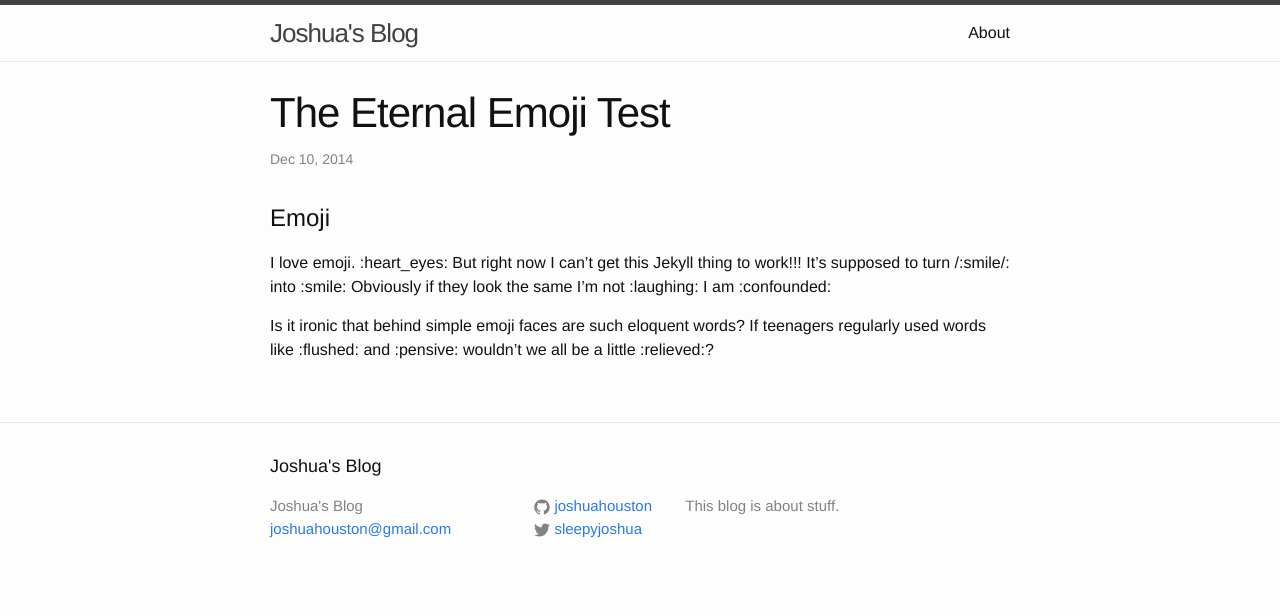
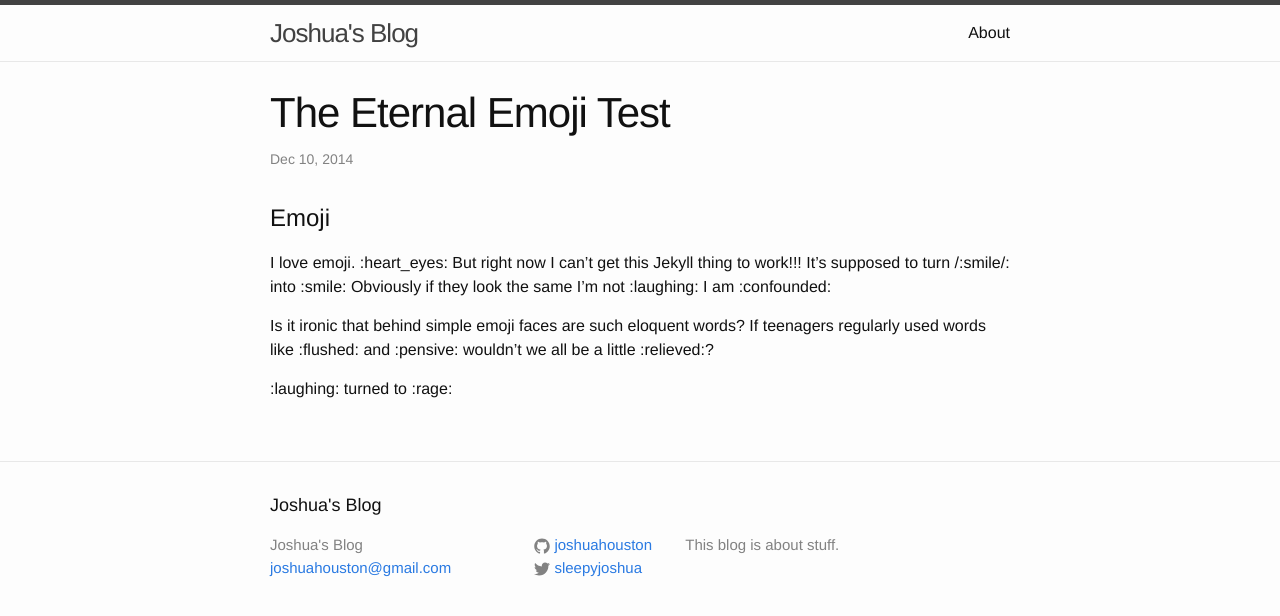
Before and after one commit to joshuahouston/joshuahouston.github.io, a Jekyll site: the page built from _posts/2014-12-10-eternal-emoji.markdown, in a window 1280 px wide. Shown: the top 616 px of the page. Built offline with Jekyll 4.4.1, drawn with Linux system fonts in a browser that asks for light colours.

Commit message:
Let's try again
Maybe it will work /V

```diff
--- a/_posts/2014-11-28-map-for-visit.markdown
+++ b/_posts/2014-11-28-map-for-visit.markdown
@@ -14,7 +14,7 @@ I was with them most of the time so the map wasn't really that necessary, but on
 
 You can specify the spot you want the map to zoom in on and you pick the level of zoom.
 {% highlight javascript %}
-var map = L.map('map', {
+    var map = L.map('map', {
 	center: [57.049, -135.322],
 	zoom: 16,
 	layers: [streets, playgrounds, walks], // layers that will be on when the map loads
--- a/_posts/2014-12-10-eternal-emoji.markdown
+++ b/_posts/2014-12-10-eternal-emoji.markdown
@@ -8,3 +8,5 @@ categories: code
 I love emoji. :heart_eyes: But right now I can't get this Jekyll thing to work!!! It's supposed to turn /:smile/: into :smile: Obviously if they look the same I'm not :laughing: I am :confounded:
 
 Is it ironic that behind simple emoji faces are such eloquent words? If teenagers regularly used words like :flushed: and :pensive: wouldn't we all be a little :relieved:?
+
+:laughing: turned to :rage:
```
